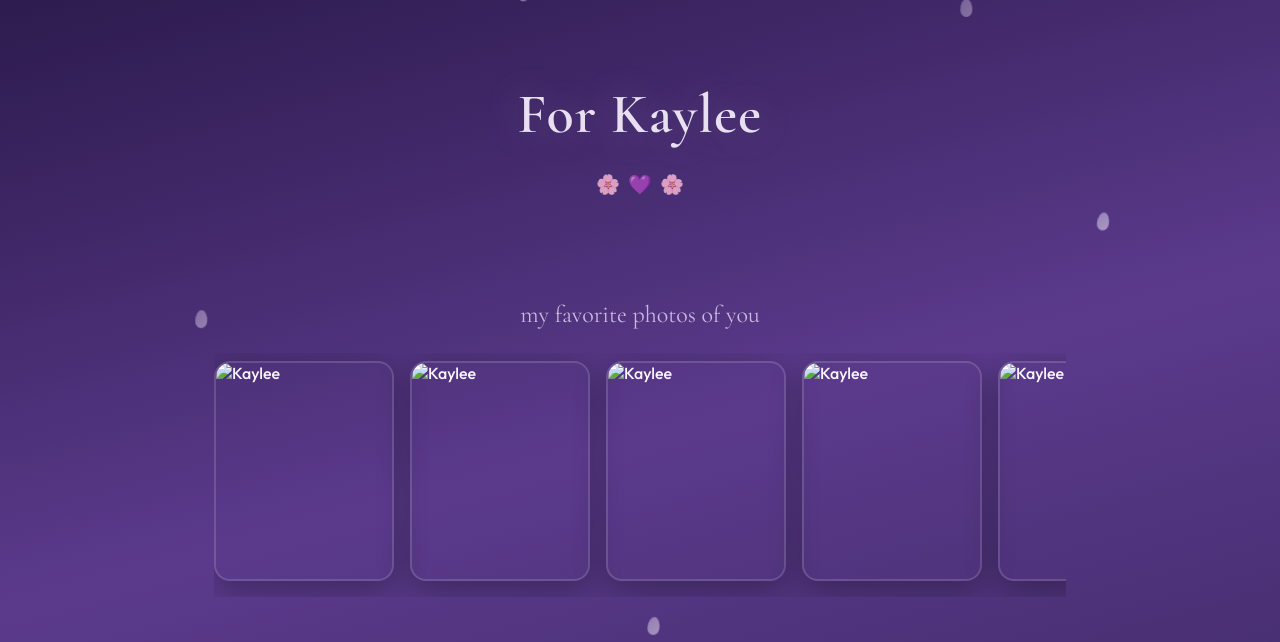
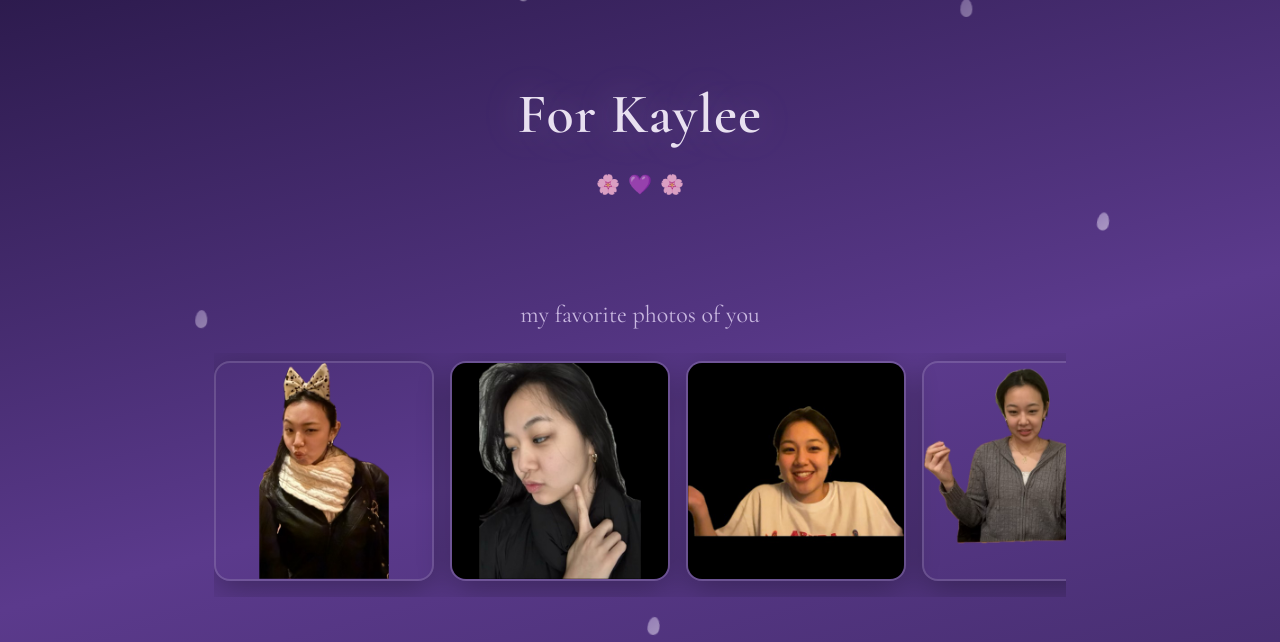
Before and after one commit to Richardlai03/kaylee-valentine, a plain HTML site: page index.html in a window 1280 px wide. Shown: the top 642 px of the page. Drawn offline with nearby package versions, Linux system fonts and the light colour scheme.

Commit message:
Update image source paths in gallery section

```diff
--- a/index.html
+++ b/index.html
@@ -335,11 +335,11 @@
     <section class="gallery-section">
       <h2>my favorite photos of you</h2>
       <div class="gallery">
-        <img src="images/kaylee-1.png" alt="Kaylee">
-        <img src="images/kaylee-2.png" alt="Kaylee">
-        <img src="images/kaylee-3.png" alt="Kaylee">
-        <img src="images/kaylee-4.png" alt="Kaylee">
-        <img src="images/kaylee-5.png" alt="Kaylee">
+        <img src="kaylee-1.png" alt="Kaylee">
+        <img src="kaylee-2.png" alt="Kaylee">
+        <img src="kaylee-3.png" alt="Kaylee">
+        <img src="kaylee-4.png" alt="Kaylee">
+        <img src="kaylee-5.png" alt="Kaylee">
       </div>
     </section>
 
```
